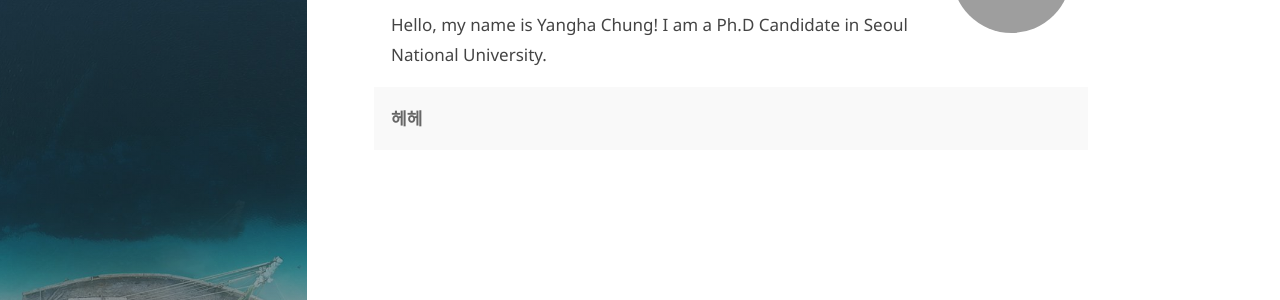
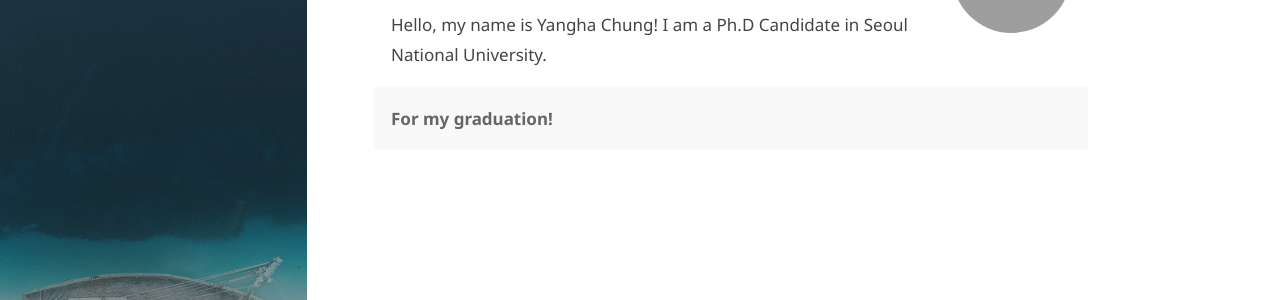
Before and after one commit to yangha08/yangha08.github.io, a Jekyll site: the page built from about.md, in a window 1280 px wide. Shown: the part 171-471 px from the top of the page. Built offline with Jekyll 4.4.1, drawn with Linux system fonts in a browser that asks for light colours; some web fonts are replaced; grey boxes are pictures that could not be loaded.

Commit message:
Update about.md

```diff
--- a/about.md
+++ b/about.md
@@ -2,7 +2,7 @@
 layout: about
 title: About
 description: >
-  **헤헤**
+  **For my graduation!**
 menu: true
 order: 4
 ---
```
